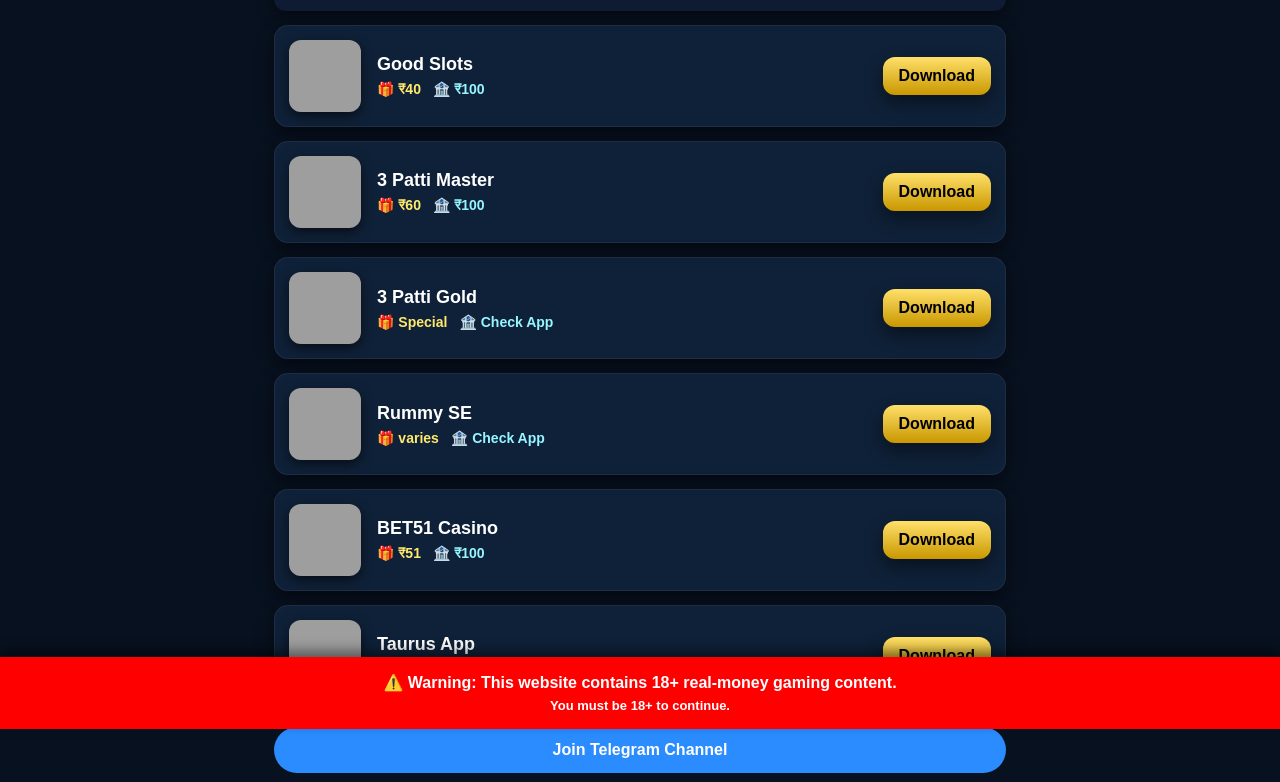
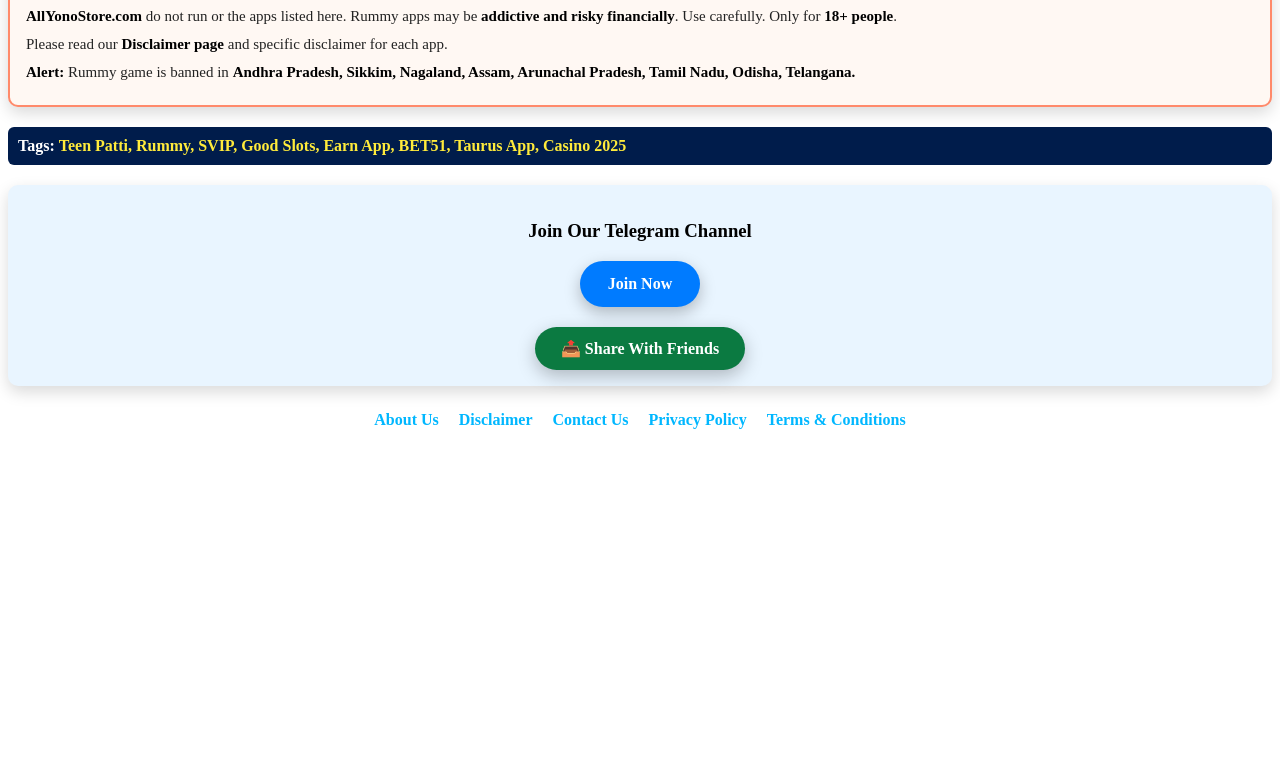
Before and after one commit to allyonoapplink/allyonoapplink.github.io, a plain HTML site: page index.html in a window 1280 px wide. Shown: the part 71-853 px from the top of the page. After the commit the page ends 800 px from the top, so only its background shows below. Drawn offline with Linux system fonts and the light colour scheme; grey boxes are pictures that could not be loaded.

Commit message:
Add important notice and Telegram join section
Added notice box and join section for Telegram channel.

```diff
--- a/index.html
+++ b/index.html
@@ -1,211 +1,128 @@
-<!DOCTYPE html>
-<html lang="hi">
-<head>
-  <meta charset="utf-8" />
-  <meta name="viewport" content="width=device-width,initial-scale=1" />
-
-  <title>All Yono App Link • Rummy • Teen Patti • New Games 2025</title>
-
-  <meta name="description" content="Download all Yono Games links: Teen Patti, Rummy, 3 Patti Master, 3 Patti Gold, BET51, Taurus App, Good Slots, earning apps 2025. Fast updates." />
+<!-- ================= OLD STYLE IMPORTANT NOTICE + TAGS + TELEGRAM/WHATSAPP ================= -->
 
 <style>
-    :root{
-      --bg:#08111f;
-      --card:#0f2138;
-      --accent:#00e6ff;
-      --gold:#ffd247;
-      --text:#ffffff;
+.notice-box{
+  border:2px solid #ff8a6b;
+  background:#fff8f3;
+  padding:16px;
+  border-radius:10px;
+  margin-top:25px;
+  color:#222;
+  box-shadow:0 6px 16px rgba(0,0,0,0.15);
 }
-    *{box-sizing:border-box;}
-    body{
-      margin:0;
-      font-family:Arial, sans-serif;
-      background:var(--bg);
-      color:var(--text);
+.notice-box h3{
+  margin:0 0 10px;
+  font-size:20px;
+  font-weight:800;
+  display:flex;
+  align-items:center;
+  gap:8px;
 }
-    .wrap{max-width:760px;margin:auto;padding:20px 14px 120px;}
+.notice-box p{
+  margin:6px 0;
+  font-size:15px;
+  line-height:1.45;
+}
+.notice-box strong{color:#000;}
 
-    .header{
-      background:#0f1a33;
-      padding:18px;
-      border-radius:12px;
-      text-align:center;
-      font-size:22px;
+.tag-bar{
+  background:#001c4b;
+  padding:10px;
+  border-radius:6px;
+  margin-top:20px;
+  color:#fff;
+  font-weight:700;
+  font-size:16px;
+}
+.tag-bar span{
+  color:#ffeb3b;
   font-weight:800;
-      color:#00faff;
-      box-shadow:0 5px 18px rgba(0,0,0,0.45);
 }
 
-    /* Card box */
-    .app-box{
+.join-box{
+  margin-top:20px;
+  padding:16px;
+  background:#e9f5ff;
+  border-radius:10px;
+  text-align:center;
+  box-shadow:0 6px 16px rgba(0,0,0,0.15);
+}
+.join-btn{
   display:flex;
-      align-items:center;
-      gap:16px;
-      background:var(--card);
-      padding:14px;
-      border-radius:14px;
-      margin-top:14px;
-      border:1px solid rgba(255,255,255,0.06);
-      box-shadow:0 6px 18px rgba(0,0,0,0.45);
-      animation:cardIn 0.6s ease forwards;
-      opacity:0;
+  justify-content:center;
+  gap:12px;
+  margin-top:12px;
 }
-    @keyframes cardIn{
-      from{transform:translateY(15px);opacity:0;}
-      to{transform:none;opacity:1;}
+.jbtn{
+  padding:14px 28px;
+  background:#007bff;
+  color:#fff;
+  border-radius:40px;
+  font-weight:800;
+  text-decoration:none;
+  box-shadow:0 6px 16px rgba(0,0,0,0.25);
+}
+.jbtn:hover{transform:translateY(-4px);}
+
+.share-btn{
+  margin-top:20px;
+  background:#0b7a41;
+  padding:12px 26px;
+  color:#fff;
+  border-radius:40px;
+  text-decoration:none;
+  font-weight:800;
+  display:inline-block;
+  box-shadow:0 6px 18px rgba(0,0,0,0.25);
 }
 
-    .icon{
-      width:72px;height:72px;border-radius:12px;object-fit:cover;
-      box-shadow:0 4px 12px rgba(0,0,0,0.6);
+.footer-links{
+  margin-top:25px;
+  text-align:center;
 }
+.footer-links a{
+  margin:0 8px;
+  color:#00b7ff;
+  font-weight:700;
+  text-decoration:none;
+}
+</style>
 
-    .app-info h3{margin:0 0 6px;font-size:18px;}
-    .meta{display:flex;gap:12px;font-size:14px;color:#9bb2d6;}
-    .bonus{color:#ffe96d;font-weight:700;}
-    .withdraw{color:#96f5ff;font-weight:700;}
+<div class="notice-box">
+  <h3>⚠️ Important Notice</h3>
 
-    .download-btn{
-      margin-left:auto;
-      padding:10px 16px;
-      border-radius:12px;
-      font-weight:800;
-      text-decoration:none;
-      background:linear-gradient(180deg,#ffe06a,#c99700);
-      color:#000;
-      box-shadow:0 8px 18px rgba(0,0,0,0.45);
-      position:relative;
-      overflow:hidden;
-      transition:0.3s;
-    }
-    .download-btn:hover{
-      transform:translateY(-3px) scale(1.03);
-      box-shadow:0 14px 22px rgba(0,0,0,0.6);
-    }
+  <p><strong>AllYonoStore.com</strong> do not run or the apps listed here.
+  Rummy apps may be <strong>addictive and risky financially</strong>.
+  Use carefully. Only for <strong>18+ people</strong>.</p>
 
-    .actions{margin-top:20px;display:flex;flex-direction:column;gap:12px;}
-    .action-btn{
-      padding:14px;
-      border-radius:30px;
-      font-weight:800;
-      text-align:center;
-      text-decoration:none;
-      color:#fff;
-    }
-    .telegram{background:#2b8cff;}
-    .whatsapp{background:#32d74b;color:#003300;}
+  <p>Please read our <strong>Disclaimer page</strong> and specific disclaimer for each app.</p>
 
-    .footer{text-align:center;margin-top:20px;font-size:13px;color:#adb8c9;}
-
-    .age-warning{
-      position:fixed;bottom:0;left:0;width:100%;
-      background:red;
-      padding:16px;
-      color:#fff;
-      text-align:center;
-      font-weight:700;
-      box-shadow:0 -6px 12px rgba(0,0,0,0.45);
-    }
-    .age-warning small{display:block;font-size:13px;margin-top:6px;}
-  </style>
-</head>
-
-<body>
-<div class="wrap">
-
-  <div class="header">🔥 All Yono App Link – Download Now</div>
-
-  <!-- 1 Good Slots -->
-  <div class="app-box">
-    <img class="icon" src="https://i.ibb.co/KccDBL1t/GoodSlots.png">
-    <div class="app-info">
-      <h3>Good Slots</h3>
-      <div class="meta">
-        <div class="bonus">🎁 ₹40</div>
-        <div class="withdraw">🏦 ₹100</div>
-      </div>
-    </div>
-    <a class="download-btn" href="https://sharegoodslots.im?pid=458075709&pkg=com.goodslotsa.dss" target="_blank">Download</a>
+  <p><strong>Alert:</strong> Rummy game is banned in
+  <strong>Andhra Pradesh, Sikkim, Nagaland, Assam, Arunachal Pradesh,
+  Tamil Nadu, Odisha, Telangana.</strong></p>
 </div>
 
-  <!-- 2 3 Patti Master -->
-  <div class="app-box">
-    <img class="icon" src="https://i.ibb.co/jkzQ0g9K/3PattiMaster.png">
-    <div class="app-info">
-      <h3>3 Patti Master</h3>
-      <div class="meta">
-        <div class="bonus">🎁 ₹60</div>
-        <div class="withdraw">🏦 ₹100</div>
-      </div>
-    </div>
-    <a class="download-btn" href="https://www.earntp.com/m/tn3kto" target="_blank">Download</a>
+<div class="tag-bar">
+  Tags: <span>Teen Patti, Rummy, SVIP, Good Slots, Earn App, BET51, Taurus App, Casino 2025</span>
 </div>
 
-  <!-- 3 3 Patti Gold -->
-  <div class="app-box">
-    <img class="icon" src="https://i.ibb.co/W4DK6zQm/3PattiGold.png">
-    <div class="app-info">
-      <h3>3 Patti Gold</h3>
-      <div class="meta">
-        <div class="bonus">🎁 Special</div>
-        <div class="withdraw">🏦 Check App</div>
-      </div>
-    </div>
-    <a class="download-btn" href="https://www.earntp.com/gold/jexzd" target="_blank">Download</a>
+<div class="join-box">
+  <h3>Join Our Telegram Channel</h3>
+  <div class="join-btn">
+    <a class="jbtn" href="https://t.me/yonorummy_app" target="_blank">Join Now</a>
   </div>
 
-  <!-- 4 Rummy SE (UPDATED LINK) -->
-  <div class="app-box">
-    <img class="icon" src="https://i.ibb.co/fYvbwjMd/earnTP.png">
-    <div class="app-info">
-      <h3>Rummy SE</h3>
-      <div class="meta">
-        <div class="bonus">🎁 varies</div>
-        <div class="withdraw">🏦 Check App</div>
-      </div>
-    </div>
-    <a class="download-btn" href="https://www.rummyse.com/share/3g8pFxy" target="_blank">Download</a>
+  <a class="share-btn" href="https://wa.me/?text=Check%20this%20teen%20patti%20and%20rummy%20apps%20site%20🔥%20https://allyonoapplink.github.io" target="_blank">
+    📤 Share With Friends
+  </a>
 </div>
 
-  <!-- 5 BET51 Casino -->
-  <div class="app-box">
-    <img class="icon" src="https://i.ibb.co/nNdCqS3M/BET51.png">
-    <div class="app-info">
-      <h3>BET51 Casino</h3>
-      <div class="meta">
-        <div class="bonus">🎁 ₹51</div>
-        <div class="withdraw">🏦 ₹100</div>
-      </div>
-    </div>
-    <a class="download-btn" href="https://wgo360.com/b/f4de1b" target="_blank">Download</a>
+<div class="footer-links">
+  <a href="#">About Us</a>
+  <a href="#">Disclaimer</a>
+  <a href="#">Contact Us</a>
+  <a href="#">Privacy Policy</a>
+  <a href="#">Terms & Conditions</a>
 </div>
 
-  <!-- 6 Taurus App -->
-  <div class="app-box">
-    <img class="icon" src="https://i.ibb.co/MDCzvZdK/taurus-app.png">
-    <div class="app-info">
-      <h3>Taurus App</h3>
-      <div class="meta">
-        <div class="bonus">🎁 ₹100</div>
-        <div class="withdraw">🏦 ₹150</div>
-      </div>
-    </div>
-    <a class="download-btn" href="https://th1.my/BJGUO3/dgvl3pf" target="_blank">Download</a>
-  </div>
-
-  <div class="actions">
-    <a class="action-btn telegram" href="https://t.me/yonorummy_app" target="_blank">Join Telegram Channel</a>
-    <a class="action-btn whatsapp" href="https://whatsapp.com/channel/0029Vb6EX9vEKyZA9G6i1g1W" target="_blank">Open WhatsApp Channel</a>
-  </div>
-
-  <div class="footer">© All Yono Games • Always play responsibly</div>
-
-</div>
-
-<div class="age-warning">
-  ⚠️ Warning: This website contains 18+ real-money gaming content.
-  <small>You must be 18+ to continue.</small>
-</div>
-
-</body>
-</html>
+<!-- ================= END SECTION ================= -->
```
Lines whose indentation alone changed are shown as unchanged.
